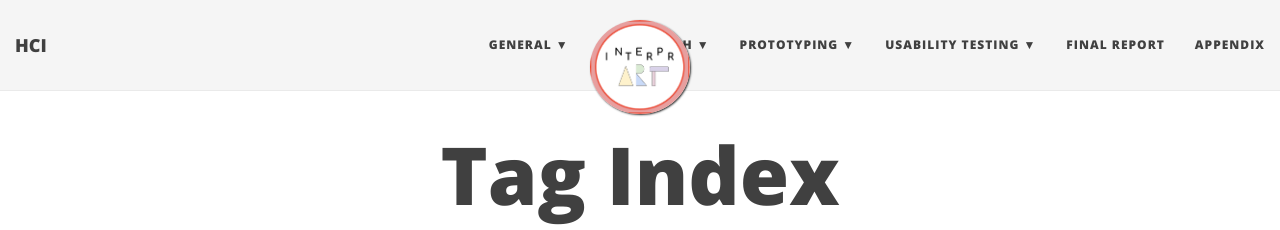
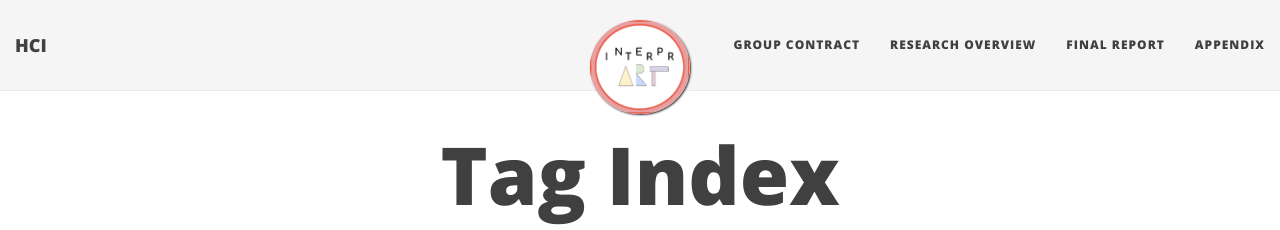
Before and after one commit to mc-mejia/HCIGroupProject, a Jekyll site: the page built from tags.html, in a window 1280 px wide. Shown: the top 230 px of the page. Built offline with Jekyll 4.4.1, drawn with Linux system fonts in a browser that asks for light colours; nearby versions of some CDN libraries; some of the changed lines change nothing that is shown.

Commit message:
Update _config.yml

```diff
--- a/_config.yml
+++ b/_config.yml
@@ -23,24 +23,8 @@ description: Created by Abby Miller, Grace Murray, and Maria Mejia
 
 # List of links in the navigation bar
 navbar-links:
-  General:
-  - Proposal: "proposal"
-  - Contract: "contract"
-  UX Research:
-  - Contextual Inquiry Plan: "ContextualInquiry"
-  - CI Check In: "CI-checkin"
-  - CI Review: "CI-review"
-  - Task Review: "TaskReview"
-  - 3x4: "Design3x4"
-  - 1x2: "Design1x2"
-  - Overview: "uxResearchOverview"
-  Prototyping:
-  - Paper Prototype: "paperprototype"
-  - Heuristic Evaluation: "heuristics"
-  - Digital Mock-Up: "digitalmockup"
-  Usability Testing:
-  - Usability Testing Check-In: "useTesting-CheckIn"
-  - Usability Testing Review: "UxTestReview"
+  Group Contract: "contract"
+  Research Overview: "uxResearchOverview"
   Final Report: "FinalReport"
   Appendix: "appendix"
 
```
